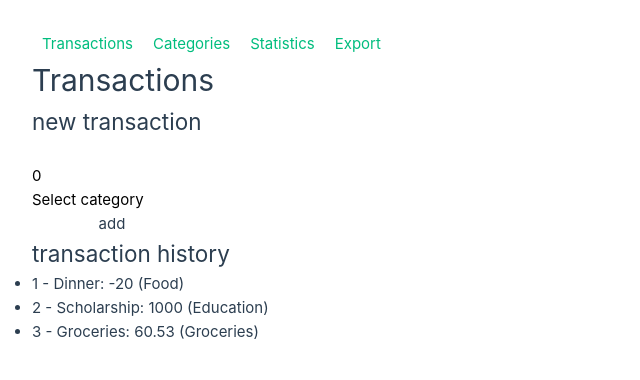
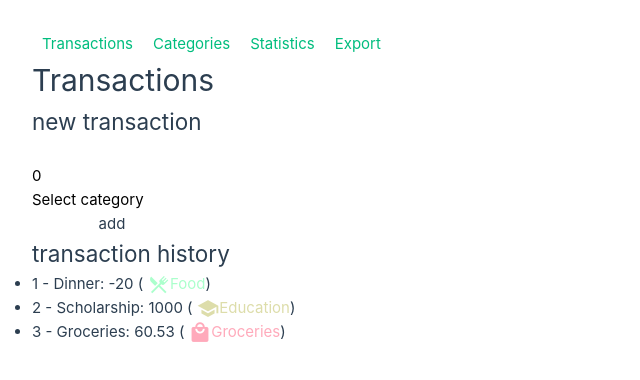
Before and after one commit to FilipTarajko/finance-manager, a Vue app: page / in a window 1280 px wide. Shown: the top 380 px of the page, without its empty margins (0-640 px from the left). Built offline with nearby package versions, Linux system fonts and the light colour scheme.

Commit message:
Implement icons display

```diff
--- a/src/stores/categoriesStore.ts
+++ b/src/stores/categoriesStore.ts
@@ -9,19 +9,19 @@ export const useCategoriesStore = defineStore('categoriesStore', () => {
       id: 1,
       name: 'Food',
       color: '#abffcc',
-      icon: 'food'
+      icon: 'mdi-silverware-variant'
     },
     {
       id: 2,
       name: 'Education',
       color: '#ddddaa',
-      icon: 'school'
+      icon: 'mdi-school'
     },
     {
       id: 3,
       name: 'Groceries',
       color: '#ffaabb',
-      icon: 'shopping'
+      icon: 'mdi-shopping'
     }
   ])
 
--- a/src/views/CategoriesView.vue
+++ b/src/views/CategoriesView.vue
@@ -11,7 +11,7 @@ const categoriesStore = useCategoriesStore()
     <h2>categories list</h2>
     <ul>
       <li v-for="category of categoriesStore.categories" :key="category.id" :style="{ color: category.color }">
-        {{ category.id }} - {{ category.name }}
+        {{ category.id }} - {{ category.name }} <v-icon :icon="category.icon" :color="category.color" />
       </li>
     </ul>
   </main>
--- a/src/views/TransactionsView.vue
+++ b/src/views/TransactionsView.vue
@@ -11,9 +11,13 @@ const transactionsStore = useTransactionsStore()
     <h2>transaction history</h2>
     <ul>
       <li v-for="transaction of transactionsStore.transactions" :key="transaction.id">
-        {{ transaction.id }} - {{ transaction.name }}: {{ transaction.amount }} ({{
-          transaction.category.name
-        }})
+        {{ transaction.id }} - {{ transaction.name }}: {{ transaction.amount }} (
+        <span :style="{ color: transaction.category.color }">
+
+          <v-icon :icon="transaction.category.icon" />{{
+            transaction.category.name
+          }}
+        </span>)
       </li>
     </ul>
   </main>
```
